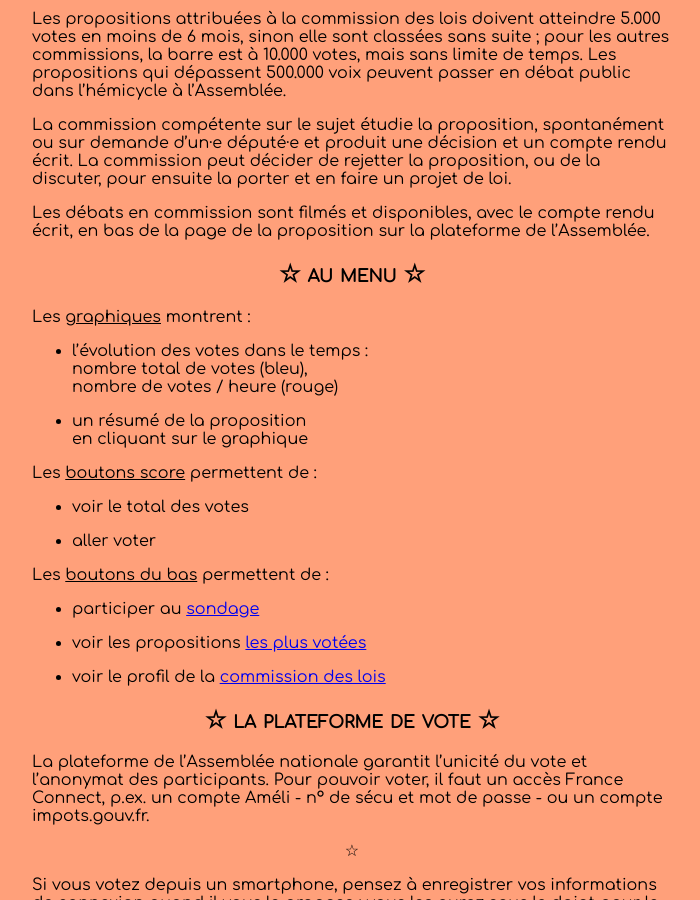
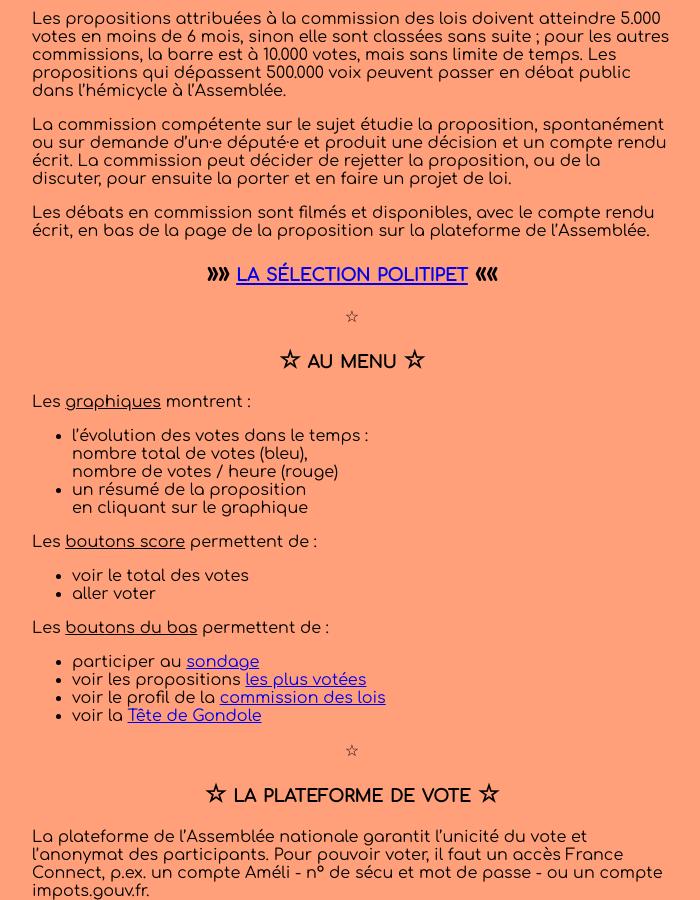
Before and after one commit to politipet/politipet.github.io, a Jekyll site: the page built from info.md, in a window 1280 px wide and 900 px high, scrolled down 377 px. Shown: the whole window, without its empty margins (288-988 px from the left). Built offline with Jekyll 4.4.1, drawn with Linux system fonts in a browser that asks for light colours; our own code applies the rules of GitHub Pages for plain Markdown files.

Commit message:
add 'la sélection politipet', advertize tdg/

```diff
--- a/info.md
+++ b/info.md
@@ -43,6 +43,13 @@ rendu écrit, en bas de la page de la proposition sur la plateforme
 de l'Assemblée.
 
 
+»» [la sélection politipet](/) ««
+---------------------------------
+
+
+<center>☆</center>
+
+
 ☆ au menu ☆
 -----------
 
@@ -51,26 +58,26 @@ Les <u>graphiques</u> montrent :
 - l'évolution des votes dans le temps :<br>
   nombre total de votes (bleu),<br>
   nombre de votes / heure (rouge)
-
 - un résumé de la proposition<br>
   en cliquant sur le graphique
 
 Les <u>boutons score</u> permettent de :
 
 - voir le total des votes
-
 - aller voter
 
 
 Les <u>boutons du bas</u> permettent de :
 
 - participer au [sondage](poll/)
-
 - voir les propositions
   [les plus votées][most voted]
-
 - voir le profil de la
   [commission des lois](commission/lois.md)
+- voir la [Tête de Gondole](tdg/)
+
+
+<center>☆</center>
 
 
 ☆ la plateforme de vote ☆
```
